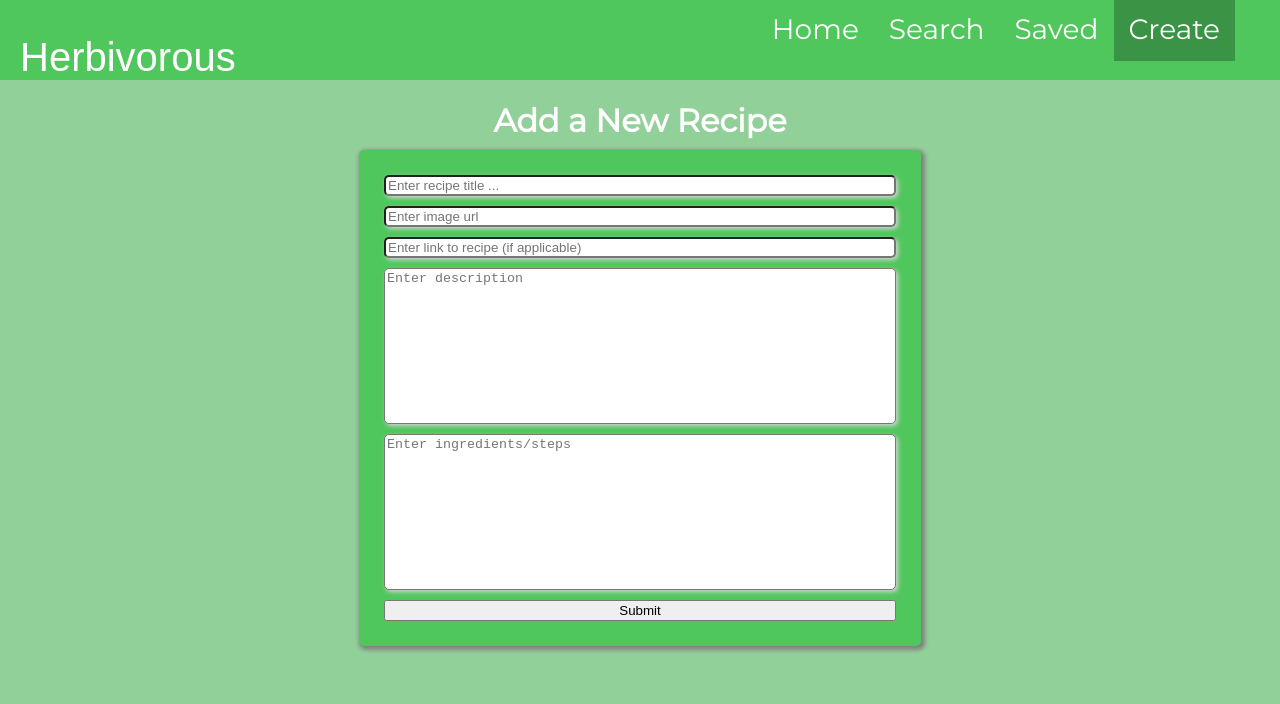
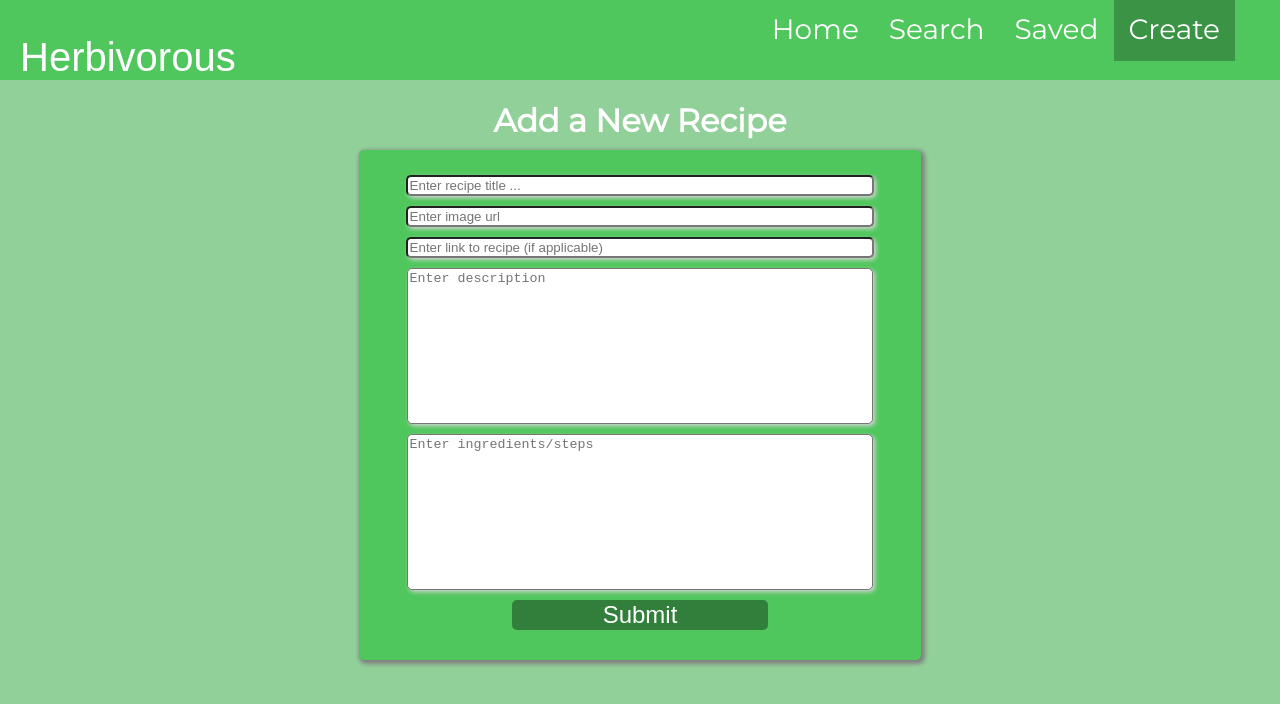
Before and after one commit to Pete-Fowler/herbivorous, a React (Create React App) app: page /submit in a window 1280 px wide. Shown: the top 704 px of the page. Built offline with nearby package versions, Linux system fonts and the light colour scheme; no server answers; data requests are answered from the project's data file; a web font is replaced by a local one.

Commit message:
Add style to form

```diff
--- a/db.json
+++ b/db.json
@@ -38,6 +38,13 @@
       "image": "https://spoonacular.com/recipeImages/663600-312x231.jpg",
       "imageType": "jpg",
       "imageUrl": "https://spoonacular.com/recipeImages/663600-312x231.jpg"
+    },
+    {
+      "id": 635066,
+      "title": "Black Bean Feijoada",
+      "image": "https://spoonacular.com/recipeImages/635066-312x231.jpg",
+      "imageType": "jpg",
+      "imageUrl": "https://spoonacular.com/recipeImages/635066-312x231.jpg"
     }
   ]
 }
--- a/src/styles/Home.css
+++ b/src/styles/Home.css
@@ -37,7 +37,7 @@
 
 #likeBtn {
   position: absolute;
-  font-size: 1.5rem;
+  font-size: 1.8rem;
   right: 40px;
   top: 5px;
   margin: 0px;
--- a/src/styles/Submit.css
+++ b/src/styles/Submit.css
@@ -9,9 +9,10 @@
   margin-bottom: 0px;
 }
 
-form {
+#submit form {
   display: flex;
   flex-direction: column;
+  align-items: center;
   gap: 10px;
   padding: 25px;
   margin: 10px 25px 25px 25px;
@@ -21,12 +22,35 @@ form {
   box-shadow: 2px 2px 4px 2px gray;
 }
 
-input, textarea {
+#submit input, #submit textarea {
+  appearance: none;
   display: block;
+  width: 90%;
   border-radius: 5px;
   box-shadow: 2px 2px 4px lightgray;
 }
 
-textarea {
+#submit textarea {
   resize: none;
 }
+
+#submit button {
+  width: 50%;
+  font-size: 1.5rem;
+  color: white;
+  appearance: none;
+  background-color: #327f3b;
+  border: none;
+  margin-bottom: 5px;
+  border-radius: 5px;
+  box-shadow: 2px 2px 2px #50C75D;
+}
+
+#submit button:hover {
+  transition: .6sec;
+  opacity: .8;
+}
+
+#submit button:active {
+  box-shadow: none;
+}
```
